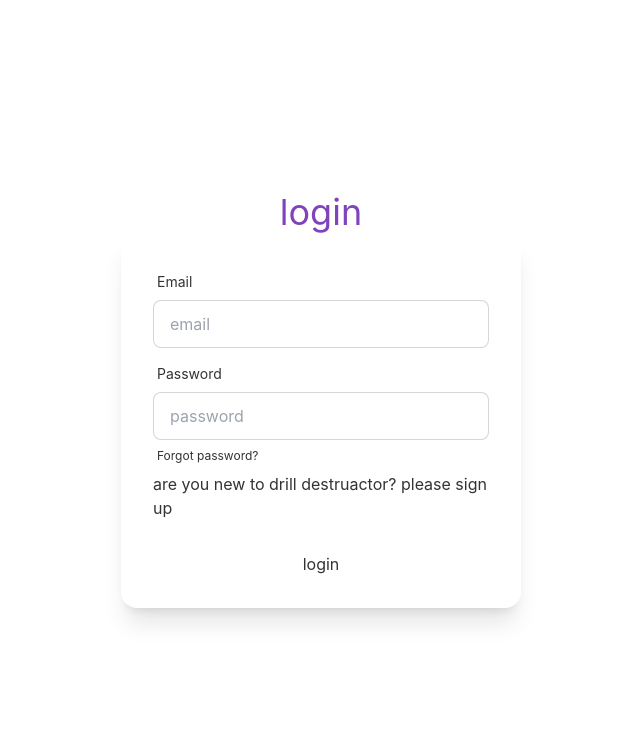
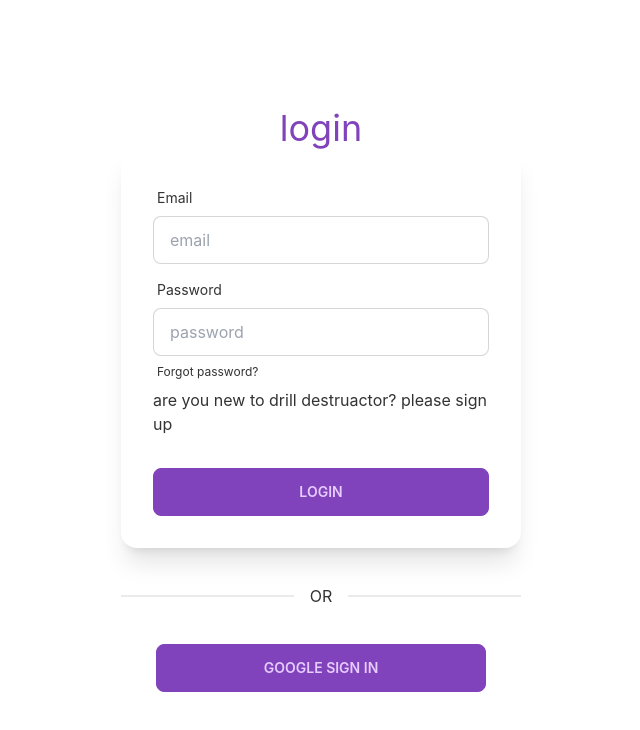
Before and after one commit to Hridoy776/manufacturer-website-client-side, a React (Create React App) app: page /login in a window 1280 px wide. Shown: the top 730 px of the page, without its empty margins (319-959 px from the left). Built offline with nearby package versions, Linux system fonts and the light colour scheme.

Commit message:
google sign in done

```diff
--- a/src/Pages/Login/Login.js
+++ b/src/Pages/Login/Login.js
@@ -2,6 +2,7 @@
 import { useSignInWithEmailAndPassword } from 'react-firebase-hooks/auth';
 import { Link, useNavigate } from 'react-router-dom';
 import auth from '../../firebase.init';
+import SocialLogin from './SocialLogin';
 
 const Login = () => {
     const [
@@ -43,10 +44,12 @@
                         <p>are you new to drill destruactor? <Link to='/signup'>please sign up</Link></p>
                     </div>
                     <div class="form-control mt-6">
-                        <input type="submit" value="login" />
+                        <input className='btn btn-primary' type="submit" value="login" />
                     </div>
                 </form>
             </div>
+            <div class="divider w-[400px] mx-auto mt-10">OR</div>
+            <SocialLogin/>
         </div>
 
     );
--- a/src/Pages/Login/SignUp.js
+++ b/src/Pages/Login/SignUp.js
@@ -2,6 +2,7 @@
 import { Link, useNavigate } from 'react-router-dom';
 import auth from '../../firebase.init';
 import { useCreateUserWithEmailAndPassword } from 'react-firebase-hooks/auth';
+import SocialLogin from './SocialLogin';
 const SignUp = () => {
 
     const [
@@ -50,10 +51,12 @@
                         <p>already have an account? <Link to='/login'>please login</Link></p>
                     </div>
                     <div class="form-control mt-6">
-                        <input type="submit" value="signUp" />
+                        <input className='btn btn-primary' type="submit" value="signUp" />
                     </div>
                 </form>
             </div>
+            <div class="divider w-[400px] mx-auto mt-10">OR</div>
+            <SocialLogin/>
         </div>
     );
 };
--- a/src/Pages/Login/SocialLogin.js
+++ b/src/Pages/Login/SocialLogin.js
@@ -1,9 +1,21 @@
 import React from 'react';
+import { useSignInWithGoogle } from 'react-firebase-hooks/auth';
+import { Navigate, useNavigate } from 'react-router-dom';
+import auth from '../../firebase.init';
 
 const SocialLogin = () => {
+    const [signInWithGoogle, user, loading, error] = useSignInWithGoogle(auth);
+
+    const navigate=useNavigate()
+    if(user){
+        navigate('/home')
+    }
+    const handeGoogleSignIn=()=>{
+        signInWithGoogle()
+    }
     return (
-        <div>
-
+        <div class="form-control mt-6 w-[330px]">
+            <button onClick={handeGoogleSignIn} className='btn btn-primary'>google sign in</button>
         </div>
     );
 };
```
